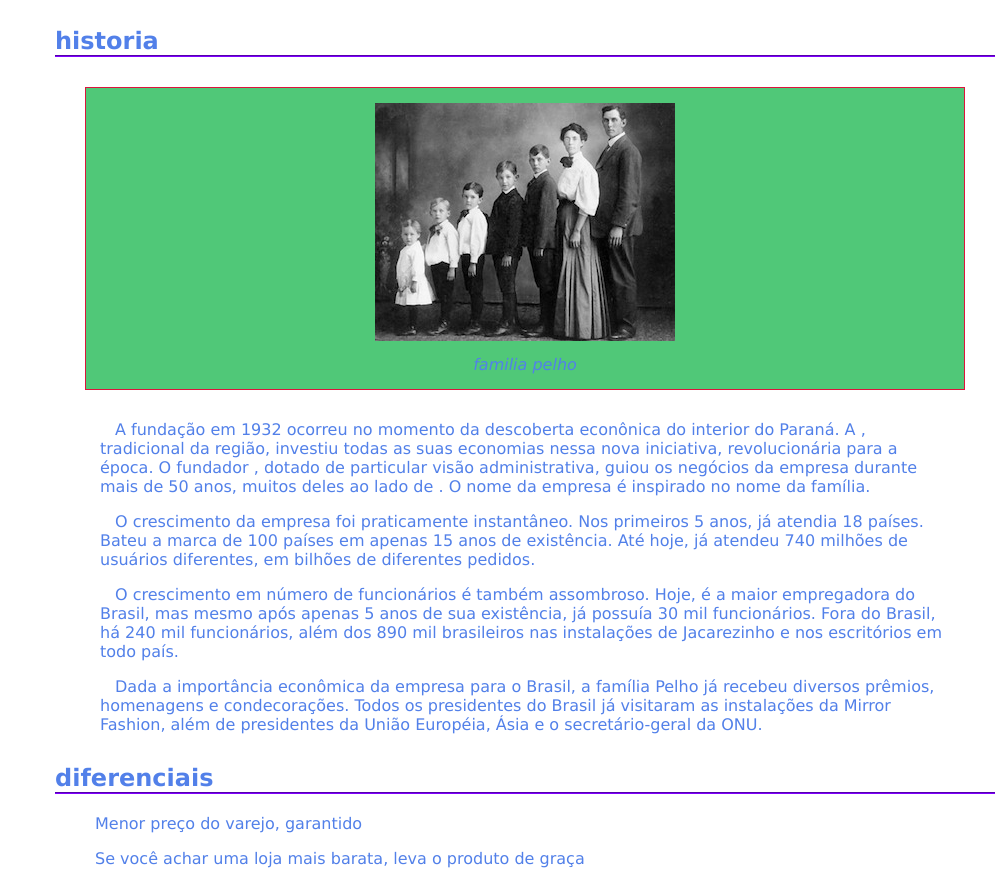
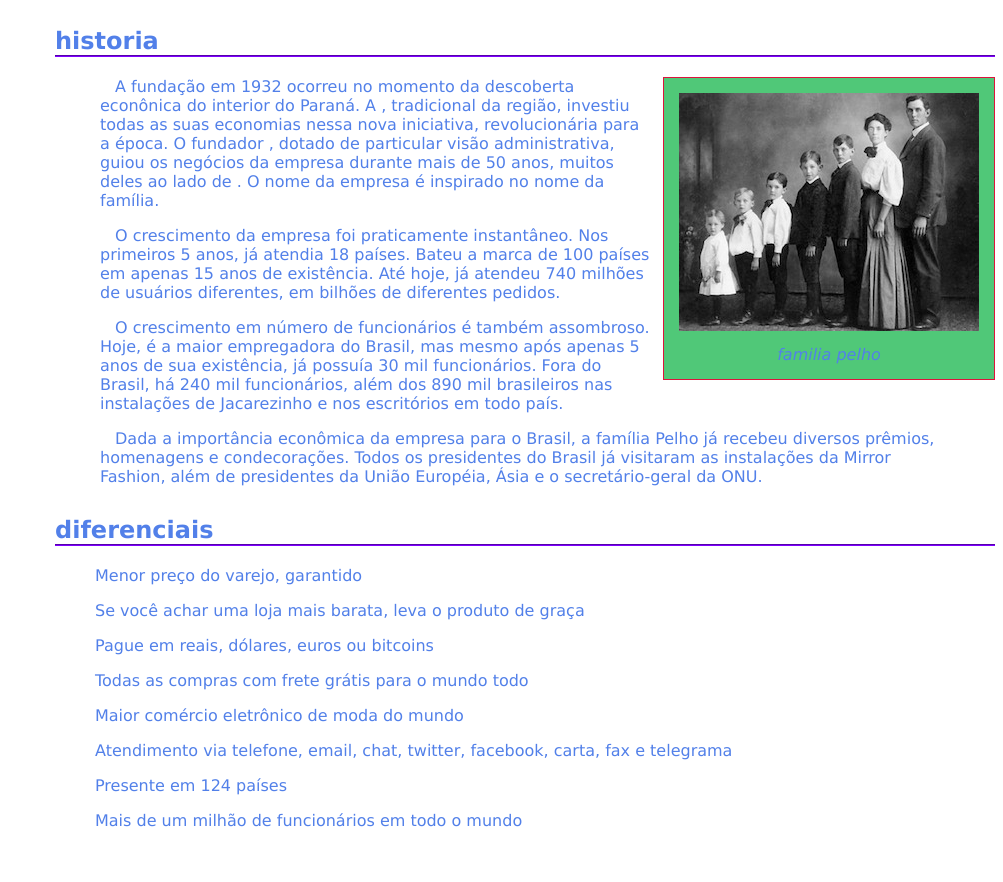
Before and after one commit to antedigmon/labs_front, a plain HTML site: page sobre.html in a window 1280 px wide. Shown: the part 835-1717 px from the top of the page, without its empty margins (277-1280 px from the left). Drawn offline with Linux system fonts and the light colour scheme.

Commit message:
lab 05 reset

```diff
--- /dev/null
+++ b/css/reset.css
@@ -0,0 +1,51 @@
+html {
+    box-sizing: border-box;
+}
+
+::before, ::after {
+    box-sizing: inherit;
+}
+
+body, h1, h2, h3, h4, h5, h6, p, ol, ul, figure, blockquote, dl, dd {
+    margin: 0;
+    padding: 0;
+}
+
+html {
+    font-family: Arial, sans-serif;
+    font-size: 16px;
+}
+
+ol, ul {
+    list-style: none;
+}
+a {
+    text-decoration: none;
+    color: inherit;
+}
+
+h1, h2, h3, h4, h5, h6 {
+    font-size: inherit;
+    font-weight: inherit;
+}
+
+p {
+    line-height: 1.5;
+}
+
+img, video, iframe, object, embed, audio {
+    max-width: 100%;
+}
+
+input, textarea, select, button {
+    max-width: 100%;
+}
+
+button {
+    overflow: visible;
+}
+
+input, textarea, select {
+    border: 0;
+    border-radius: 0;
+}
--- a/css/sobre.css
+++ b/css/sobre.css
@@ -41,7 +41,7 @@ margin-right: 30px;
 vertical-align: middle;
 width: 94px;
 }
-#familia-pelo{
+#familia-pelho{
 float: right;
 margin: 0 0 10px 10px;
 }
--- a/css/style.css
+++ b/css/style.css
@@ -4,7 +4,10 @@ height: 100px;
 border: 1px solid #ff00ff;
 margin-botton: 5px;
 } */
-
+:root{
+--cor-menu:aquamarine
+--cor-base:brown
+}
 .sacola {
 background: url(../img/sacola.png) no-repeat top right;
 font-size: 14px;
@@ -18,10 +21,10 @@ font-size: 15px;
 }
 
 .menu-operaçoes a {
-color: #FF00FF;
+color: var(--cor-menu);
 }
 
 body{
-color: aquamarine;
-font-family: 'Lucida Sans', 'Lucida Sans Regular', 'Lucida Grande', 'Lucida Sans Unicode', Geneva, Verdana, sans-serif;
+color: var(--cor-base)
+font-family: 'roboto', sans-serif;
 }
--- a/sobre.html
+++ b/sobre.html
@@ -5,10 +5,17 @@
     <meta charset="UTF-8">
     <meta name="viewport" content="width=device-width, initial-scale=1.0">
     <title>Document</title>
+    <link rel="preconnect" href="https://fonts.googleapis.com">
+    <link rel="preconnect" href="https://fonts.gstatic.com" crossorigin>
+    <link
+        href="https://fonts.googleapis.com/css2?family=Roboto:ital,wght@0,100;0,300;0,400;0,500;0,700;0,900;1,100;1,300;1,400;1,500;1,700;1,900&display=swap"
+        rel="stylesheet">
 </head>
 <body>
-    <img src="/img/logo.png" alt="">
+    <header>
+    <img src="/img/logo.png" alt="Mirror Fashion">
     <h1>Mirror Fashion</h1>
+    </header>
     <figure id="centro-distribuicao">
     <img src="/img/centro-distribuicao.png" alt="">
     <figcaption>centro de destribuiçao da mirror fation</figcaption>
@@ -26,7 +33,7 @@
     </section>
 
     <h2>historia</h2>
-    <figure>
+    <figure id="familia-pelho">
      <img src="/img/familia-pelho.jpg" alt="a familia">
     <figcaption>familia pelho</figcaption>
     </figure>
```
